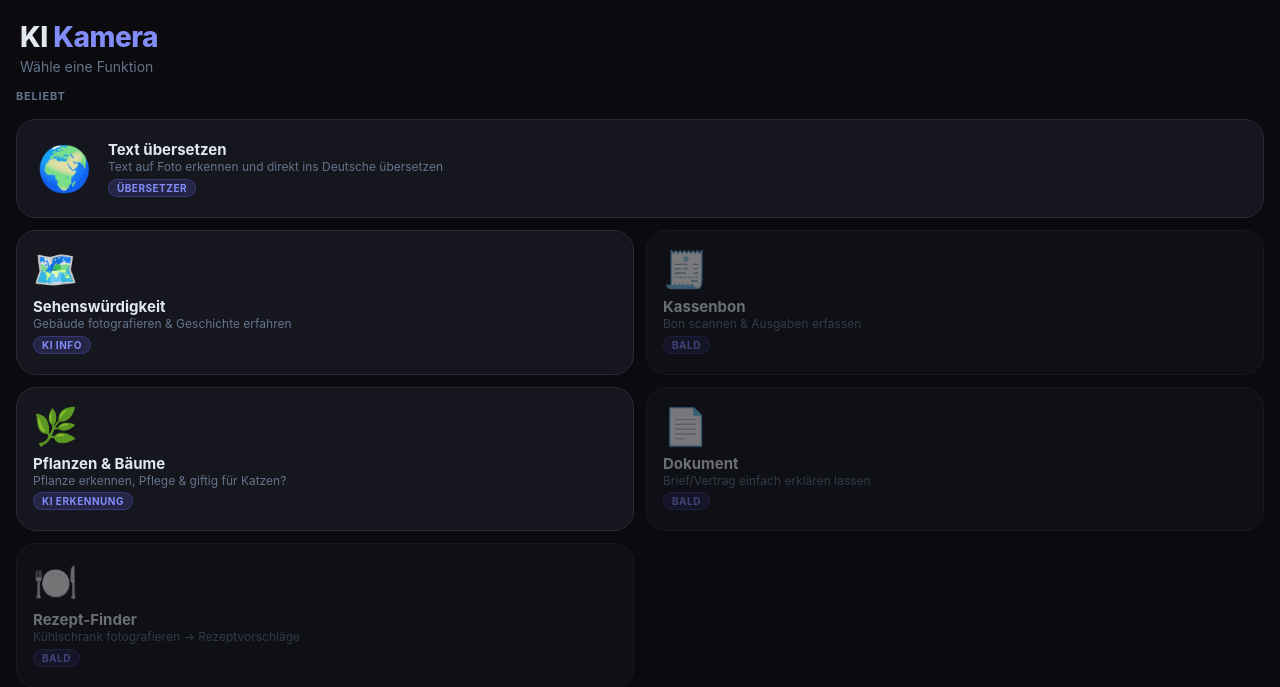
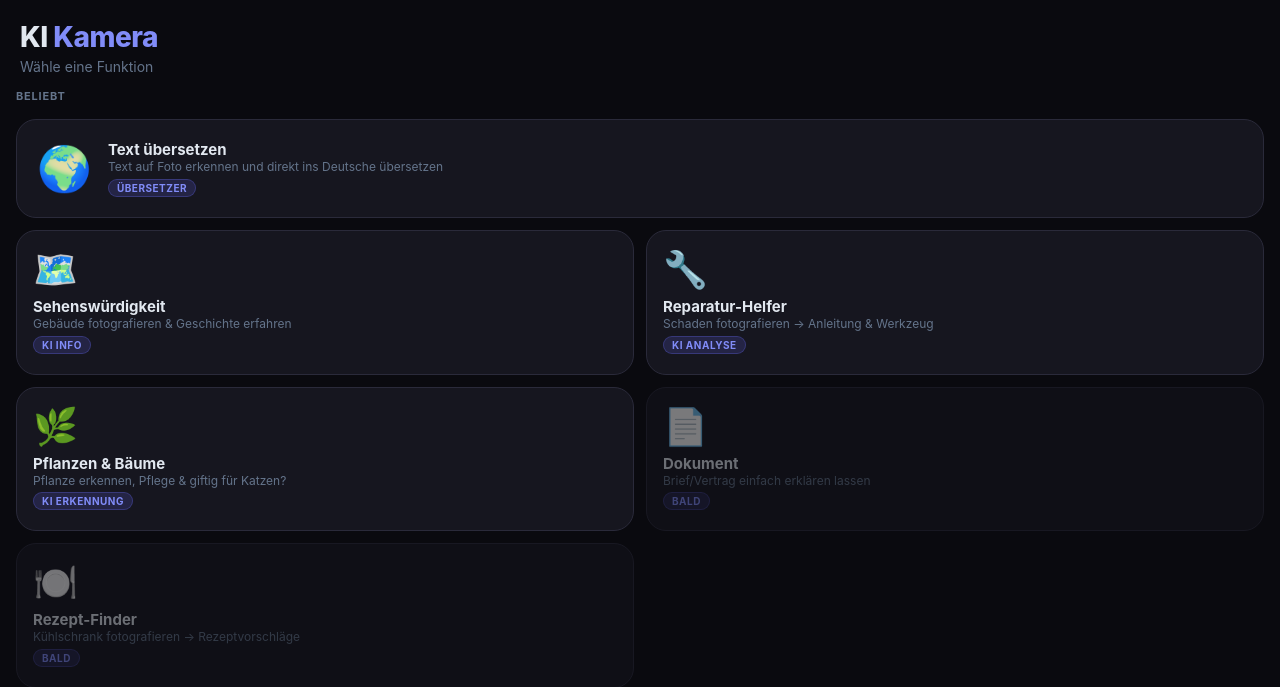
Before and after one commit to rettigsimon9-byte/ki-uebersetzer, a Flask app: page / in a window 1280 px wide. Shown: the top 687 px of the page. Run offline with Flask 3, Linux system fonts and the light colour scheme.

Commit message:
Reparatur-Helfer Modus hinzugefügt

```diff
--- a/app.py
+++ b/app.py
@@ -131,6 +131,37 @@ def plant():
         return jsonify({'success': False, 'error': str(e)}), 500
 
 
+@app.route('/api/repair', methods=['POST'])
+def repair():
+    try:
+        image_data, media_type = parse_image(request.get_json())
+        result = call_claude(image_data, media_type, (
+            'Analysiere dieses Bild. Erkenne das Objekt, den Schaden oder die Fehlermeldung.\n'
+            'Gib eine praktische Reparaturanleitung auf Deutsch.\n\n'
+            'Antworte NUR mit diesem JSON (kein Markdown):\n'
+            '{\n'
+            '  "gefunden": true,\n'
+            '  "objekt": "Was ist das (z.B. Wasserhahn, Autoreifen, Waschmaschine)",\n'
+            '  "problem": "Was ist das erkannte Problem/der Schaden",\n'
+            '  "ursachen": ["Mögliche Ursache 1", "Ursache 2"],\n'
+            '  "schritte": ["Schritt 1", "Schritt 2", "Schritt 3"],\n'
+            '  "werkzeug": ["Werkzeug 1", "Werkzeug 2"],\n'
+            '  "schwierigkeit": "einfach / mittel / schwer",\n'
+            '  "profi_noetig": false,\n'
+            '  "profi_begruendung": "Nur falls Profi nötig: Warum",\n'
+            '  "kosten_schaetzung": "z.B. 0€ (selbst) / 20-50€ (Teile) / 100-300€ (Werkstatt)",\n'
+            '  "sicherheitshinweis": "Wichtiger Hinweis falls gefährlich, sonst leer lassen"\n'
+            '}\n\n'
+            'Falls kein Problem/Objekt erkennbar:\n'
+            '{"gefunden":false,"objekt":"","problem":"Kein Schaden oder Objekt erkannt.","ursachen":[],"schritte":[],"werkzeug":[],"schwierigkeit":"","profi_noetig":false,"profi_begruendung":"","kosten_schaetzung":"","sicherheitshinweis":""}'
+        ), max_tokens=1500)
+        return jsonify({'success': True, **result})
+    except json.JSONDecodeError as e:
+        return jsonify({'success': False, 'error': f'JSON-Fehler: {e}'}), 500
+    except Exception as e:
+        return jsonify({'success': False, 'error': str(e)}), 500
+
+
 if __name__ == '__main__':
     port = int(os.environ.get('PORT', 5003))
     app.run(host='0.0.0.0', port=port, debug=False)
--- a/templates/index.html
+++ b/templates/index.html
@@ -308,12 +308,12 @@
       </div>
     </div>
 
-    <div class="mode-card" style="opacity:.45;cursor:default">
-      <div class="mode-icon">🧾</div>
+    <div class="mode-card" onclick="openMode('repair')">
+      <div class="mode-icon">🔧</div>
       <div>
-        <div class="mode-name">Kassenbon</div>
-        <div class="mode-desc">Bon scannen & Ausgaben erfassen</div>
-        <div class="mode-badge">Bald</div>
+        <div class="mode-name">Reparatur-Helfer</div>
+        <div class="mode-desc">Schaden fotografieren → Anleitung & Werkzeug</div>
+        <div class="mode-badge">KI Analyse</div>
       </div>
     </div>
 
@@ -405,6 +405,7 @@
     translate: { label: '🌍 Übersetzer',        pill: '🌍 Übersetzer',        icon: '🌍', endpoint: '/api/translate' },
     landmark:  { label: '🗺️ Sehenswürdigkeit',  pill: '🗺️ Sehenswürdigkeit',  icon: '🗺️', endpoint: '/api/landmark'  },
     plant:     { label: '🌿 Pflanzen & Bäume',  pill: '🌿 Pflanzen & Bäume',  icon: '🌿', endpoint: '/api/plant'     },
+    repair:    { label: '🔧 Reparatur-Helfer',  pill: '🔧 Reparatur-Helfer',  icon: '🔧', endpoint: '/api/repair'    },
   };
 
   // ── Navigation ───────────────────────────────────────────────
@@ -484,6 +485,7 @@
       if (currentMode === 'translate') renderTranslate(data, imageData);
       else if (currentMode === 'landmark') renderLandmark(data);
       else if (currentMode === 'plant') renderPlant(data);
+      else if (currentMode === 'repair') renderRepair(data);
     } catch (e) {
       document.getElementById('resContent').innerHTML =
         `<div class="msg-box error">⚠️ Netzwerkfehler: ${esc(e.message)}</div>`;
@@ -614,6 +616,65 @@
     `;
   }
 
+  // ── Reparatur-Ergebnis ───────────────────────────────────────
+  function renderRepair(data) {
+    if (!data.success) { showError(data.error); return; }
+    if (!data.gefunden) {
+      document.getElementById('resContent').innerHTML =
+        `<div class="msg-box info">🔧 Kein Schaden erkannt – näher ran halten oder Fehlermeldung sichtbar machen.</div>`; return;
+    }
+
+    const schwColors = { einfach: 'rgba(34,197,94,.15)', mittel: 'rgba(245,158,11,.15)', schwer: 'rgba(239,68,68,.15)' };
+    const schwIcons  = { einfach: '🟢', mittel: '🟡', schwer: '🔴' };
+    const schw = data.schwierigkeit || 'mittel';
+
+    const schritte = (data.schritte || []).map((s, i) => `
+      <div style="display:flex;gap:12px;padding:10px 0;border-bottom:1px solid var(--border)">
+        <div style="width:24px;height:24px;border-radius:50%;background:var(--accent);color:#fff;font-size:12px;font-weight:700;display:flex;align-items:center;justify-content:center;flex-shrink:0">${i+1}</div>
+        <div style="font-size:14px;color:var(--text);line-height:1.5;padding-top:2px">${esc(s)}</div>
+      </div>`).join('');
+
+    const werkzeug = (data.werkzeug || []).map(w => `<div class="fact-chip">🔩 ${esc(w)}</div>`).join('');
+    const ursachen = (data.ursachen || []).map(u => `<div class="fact-chip">❓ ${esc(u)}</div>`).join('');
+
+    document.getElementById('resContent').innerHTML = `
+      <div class="res-card">
+        <div class="rc-row">
+          <div class="rc-text big">${esc(data.objekt)}</div>
+          <div style="margin-top:8px;display:flex;gap:8px;flex-wrap:wrap">
+            <span class="fact-chip" style="background:${schwColors[schw]}">${schwIcons[schw]} ${esc(schw)}</span>
+            <span class="fact-chip">💶 ${esc(data.kosten_schaetzung)}</span>
+            ${data.profi_noetig ? `<span class="fact-chip" style="background:rgba(239,68,68,.15);color:#fca5a5">👷 Profi empfohlen</span>` : ''}
+          </div>
+        </div>
+        <div class="rc-row">
+          <div class="rc-label">Erkanntes Problem</div>
+          <div class="rc-text body">${esc(data.problem)}</div>
+        </div>
+      </div>
+
+      ${data.sicherheitshinweis ? `
+      <div style="border-radius:14px;padding:14px 16px;margin-bottom:10px;background:rgba(239,68,68,.1);border:1px solid rgba(239,68,68,.35)">
+        <div style="font-size:12px;font-weight:700;text-transform:uppercase;letter-spacing:.6px;color:#fca5a5;margin-bottom:6px">⚠️ Sicherheitshinweis</div>
+        <div style="font-size:14px;color:var(--text)">${esc(data.sicherheitshinweis)}</div>
+      </div>` : ''}
+
+      ${data.profi_noetig && data.profi_begruendung ? `
+      <div style="border-radius:14px;padding:14px 16px;margin-bottom:10px;background:rgba(245,158,11,.1);border:1px solid rgba(245,158,11,.3)">
+        <div style="font-size:12px;font-weight:700;text-transform:uppercase;letter-spacing:.6px;color:#fbbf24;margin-bottom:6px">👷 Fachmann empfohlen</div>
+        <div style="font-size:14px;color:var(--text)">${esc(data.profi_begruendung)}</div>
+      </div>` : ''}
+
+      <div class="res-card">
+        <div class="rc-row"><div class="rc-label">Schritt-für-Schritt Anleitung</div></div>
+        <div style="padding:0 16px 4px">${schritte}</div>
+      </div>
+
+      ${werkzeug ? `<div class="res-card"><div class="rc-row"><div class="rc-label">Benötigtes Werkzeug</div></div><div class="facts-wrap">${werkzeug}</div></div>` : ''}
+      ${ursachen ? `<div class="res-card"><div class="rc-row"><div class="rc-label">Mögliche Ursachen</div></div><div class="facts-wrap">${ursachen}</div></div>` : ''}
+    `;
+  }
+
   function showError(msg) {
     document.getElementById('resContent').innerHTML =
       `<div class="msg-box error">⚠️ ${esc(msg||'Unbekannter Fehler')}</div>`;
```
